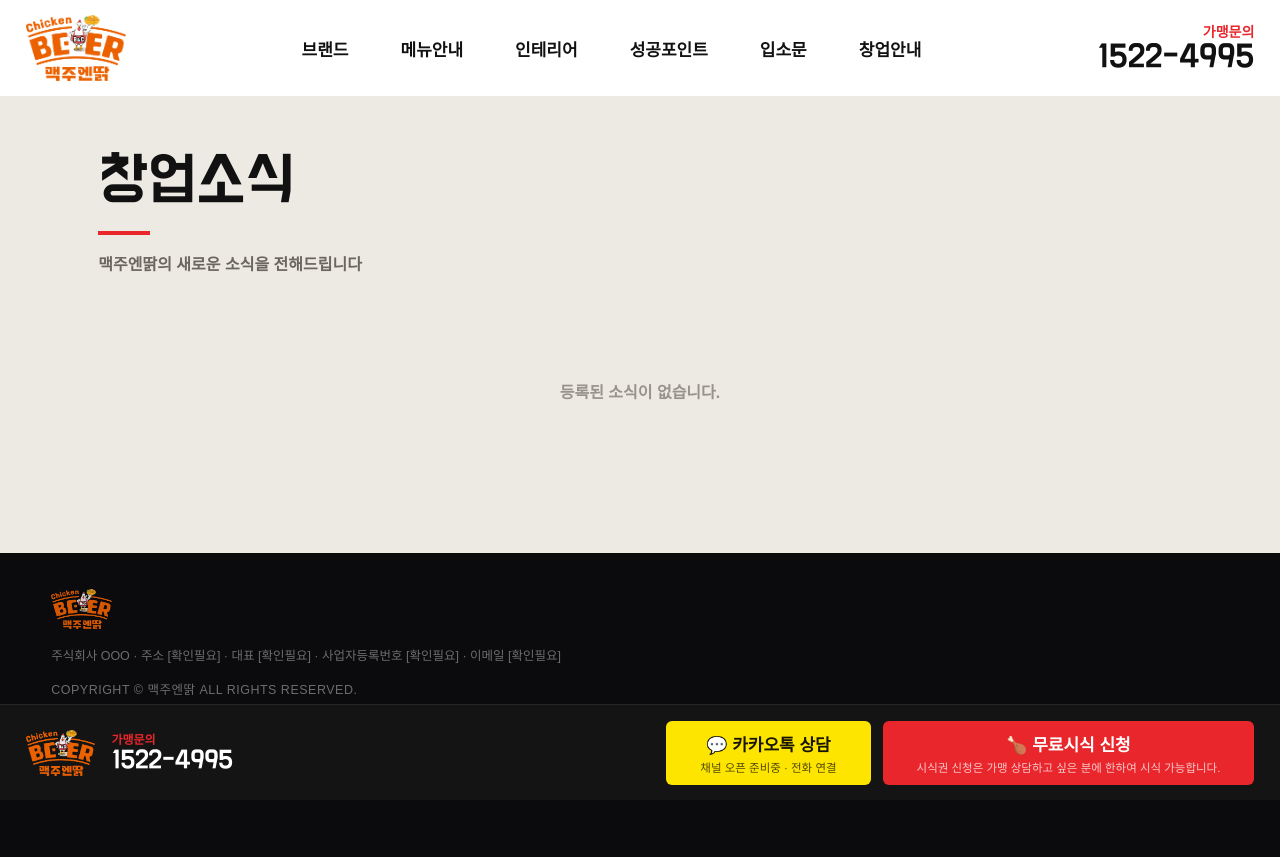
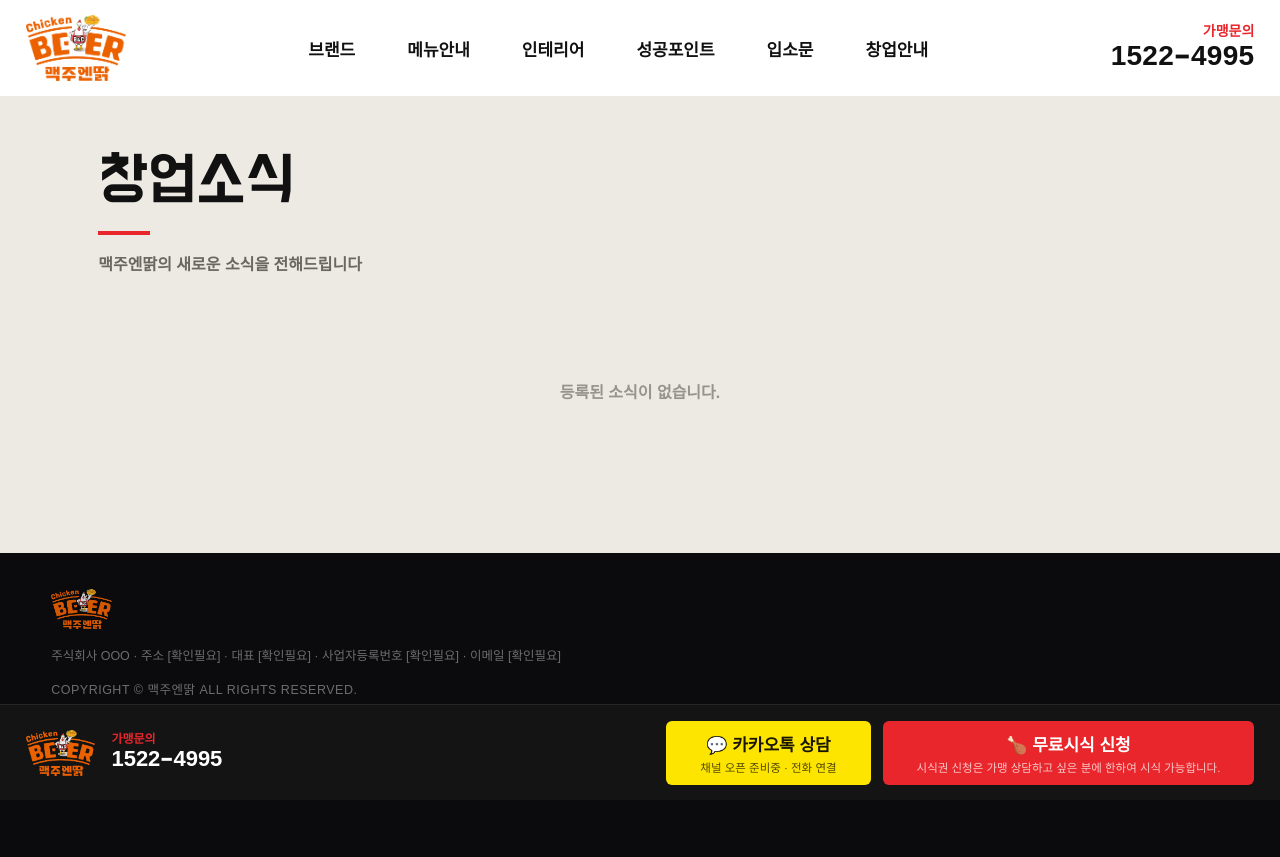
Before and after one commit to Jeongdonghwan/beerpub_prj, a Flask app: page /board/notice in a window 1280 px wide. Run offline with Flask 3, Linux system fonts and the light colour scheme; data that the repository does not hold is empty; some web fonts are replaced.

Commit message:
디스플레이 숫자 — 도현체 제외, 지마켓산스로 표시 (표·가격 숫자 가독성)
Co-Authored-By: Claude Fable 5 <noreply@anthropic.com>

```diff
--- a/app/templates/base.html
+++ b/app/templates/base.html
@@ -17,8 +17,8 @@
 {# Pretendard 는 @font-face 보다 먼저 link 로 로드 (프로토타입 @import 순서 버그 수정) #}
 <link rel="stylesheet" href="https://cdn.jsdelivr.net/gh/orioncactus/pretendard@v1.3.9/dist/web/variable/pretendardvariable.min.css">
 <style>
-{# unicode-range 로 '딹'(U+B539) 제외 — 도현체·지마켓산스에 없는 글자라 Pretendard(전체 한글)로 폴백 #}
-@font-face{font-family:'BMDohyeon';src:url('{{ url_for('static', filename='fonts/BMDOHYEON.ttf') }}') format('truetype');font-weight:400 700;font-display:swap;unicode-range:U+0000-B538,U+B53A-10FFFF}
+{# 도현체: 숫자(0-9)는 지마켓산스로, '딹'(U+B539)은 Pretendard 로 폴백 (도현체 미보유/장식 숫자꼴 회피) #}
+@font-face{font-family:'BMDohyeon';src:url('{{ url_for('static', filename='fonts/BMDOHYEON.ttf') }}') format('truetype');font-weight:400 700;font-display:swap;unicode-range:U+0000-002F,U+003A-B538,U+B53A-10FFFF}
 @font-face{font-family:'GmarketSans';src:url('https://cdn.jsdelivr.net/gh/projectnoonnu/noonfonts_2001@1.1/GmarketSansBold.woff') format('woff');font-weight:700;font-display:swap;unicode-range:U+0000-B538,U+B53A-10FFFF}
 @font-face{font-family:'GmarketSans';src:url('https://cdn.jsdelivr.net/gh/projectnoonnu/noonfonts_2001@1.1/GmarketSansMedium.woff') format('woff');font-weight:500;font-display:swap;unicode-range:U+0000-B538,U+B53A-10FFFF}
 :root{
```
